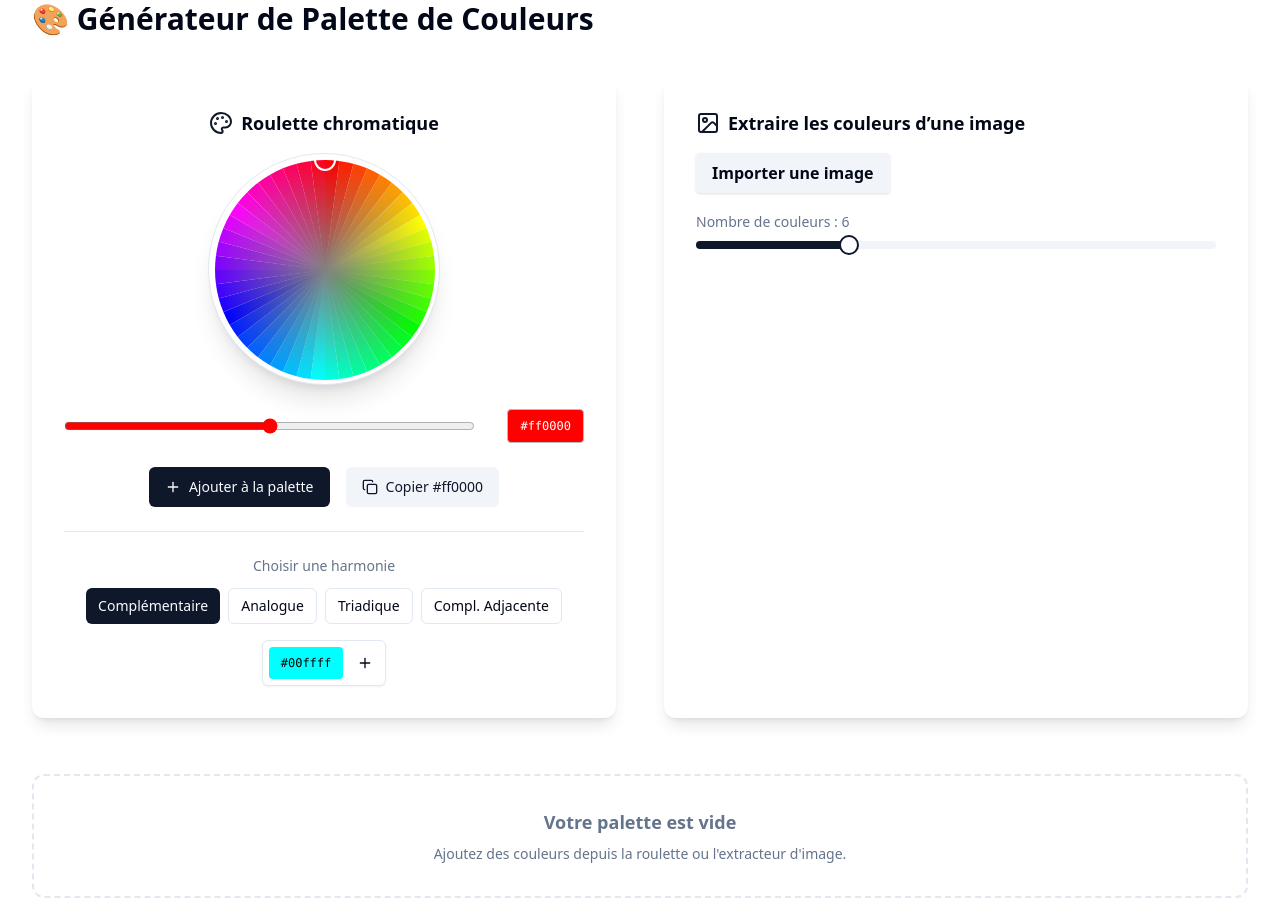
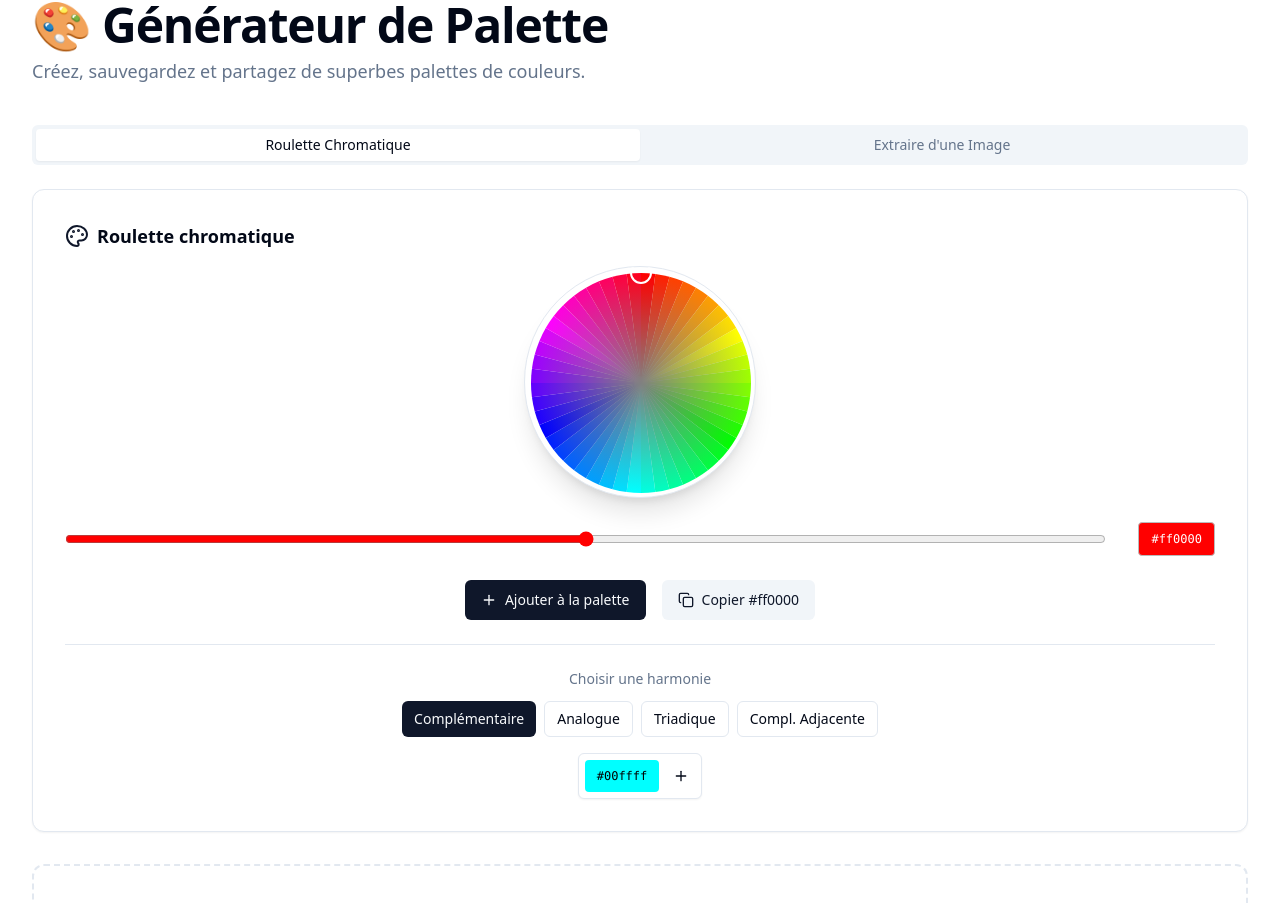
Before and after one commit to Zendaya-tech/chroma-palettes-extract, a React (Vite) app: page / in a window 1280 px wide. Shown: the part 39-942 px from the top of the page. Built offline with nearby package versions, Linux system fonts and the light colour scheme.

Commit message:
Improve design and styling
This commit focuses on enhancing the visual appearance and user interface of the application.

```diff
--- a/src/components/ExtractionCouleursImage.tsx
+++ b/src/components/ExtractionCouleursImage.tsx
@@ -57,10 +57,10 @@ export default function ExtractionCouleursImage({
   };
 
   return (
-    <div className="animate-fade-in w-full">
+    <div className="w-full">
       <div className="mb-4 flex items-center gap-2">
         <ImageIcon className="text-primary w-6 h-6" />
-        <span className="font-semibold text-lg">Extraire les couleurs d’une image</span>
+        <h3 className="font-semibold text-lg">Extraire les couleurs d’une image</h3>
       </div>
       <input
         ref={fileInputRef}
@@ -70,12 +70,12 @@ export default function ExtractionCouleursImage({
         onChange={handleFileChange}
       />
       <div className="flex flex-col items-start w-full gap-4 mb-3">
-        <button
-          className="bg-secondary px-4 py-2 rounded font-semibold hover-scale shadow"
+        <Button
           onClick={() => fileInputRef.current?.click()}
         >
+          <ImageIcon />
           Importer une image
-        </button>
+        </Button>
 
         <div className="w-full">
           <label htmlFor="color-count" className="text-sm font-medium text-muted-foreground">
--- a/src/components/MaPalette.tsx
+++ b/src/components/MaPalette.tsx
@@ -12,7 +12,7 @@ interface MaPaletteProps {
 export default function MaPalette({ palette, onRemove, onCopy }: MaPaletteProps) {
   if (palette.length === 0) {
     return (
-      <div className="w-full text-center p-8 border-2 border-dashed rounded-xl mt-8 animate-fade-in">
+      <div className="w-full text-center p-8 border-2 border-dashed rounded-xl mt-8 animate-in fade-in-0 duration-500">
         <h2 className="text-lg font-semibold text-muted-foreground">Votre palette est vide</h2>
         <p className="text-sm text-muted-foreground mt-2">
           Ajoutez des couleurs depuis la roulette ou l'extracteur d'image.
@@ -22,41 +22,45 @@ export default function MaPalette({ palette, onRemove, onCopy }: MaPaletteProps)
   }
 
   return (
-    <div className="w-full flex flex-col items-center mt-8 animate-fade-in">
-      <h2 className="text-xl font-bold mb-4">Ma Palette</h2>
-      <div className="flex flex-wrap gap-4 w-full justify-center bg-card p-6 rounded-xl shadow-lg">
+    <div className="w-full flex flex-col items-center mt-8 animate-in fade-in-0 duration-500">
+      <h2 className="text-2xl font-bold mb-4 tracking-tight">Ma Palette Actuelle</h2>
+      <div className="w-full bg-card p-6 rounded-xl shadow-sm border">
+        <div className="flex flex-wrap gap-3 justify-center">
           {palette.map((hex) => (
             <div
               key={hex}
-            className="relative flex items-center bg-background border rounded-lg shadow-sm px-2 py-1 group min-w-[68px]"
+              className="relative flex items-center bg-background border rounded-lg shadow-sm group transition-all hover:shadow-md"
             >
               <span
-              className="text-xs font-mono px-2 py-1 rounded"
+                className="text-sm font-mono px-3 py-1.5 rounded-l-md"
                 style={{
                   background: hex,
                   color: getContrastColor(hex),
-                textShadow: "0 1px 2px rgba(0,0,0,0.1)",
+                  textShadow: "0 1px 1px rgba(0,0,0,0.1)",
                 }}
               >
                 {hex}
               </span>
+              <div className="flex items-center px-1">
                 <button
-              className="ml-2 p-1 rounded hover:bg-muted"
+                  className="p-1.5 rounded hover:bg-muted"
                   title="Copier"
                   onClick={() => onCopy(hex)}
                 >
-              <CopyIcon size={13} />
+                  <CopyIcon size={14} />
                 </button>
                 <button
-              className="ml-1 p-1 rounded hover:bg-destructive/90 hover:text-destructive-foreground"
+                  className="p-1.5 rounded hover:bg-destructive/10 text-muted-foreground hover:text-destructive"
                   title="Retirer"
                   onClick={() => onRemove(hex)}
                 >
-              <XIcon size={13} />
+                  <XIcon size={14} />
                 </button>
+              </div>
             </div>
           ))}
         </div>
       </div>
+    </div>
   );
 }
--- a/src/components/RouletteChromatique.tsx
+++ b/src/components/RouletteChromatique.tsx
@@ -1,4 +1,3 @@
-
 import React, { useState, useRef } from "react";
 import { Palette, Copy as CopyIcon, Plus as PlusIcon } from "lucide-react";
 import { cn } from "@/lib/utils";
@@ -140,10 +139,10 @@ export default function RouletteChromatique({
   const cursorRadius = (saturation / 100) * RADIUS;
 
   return (
-    <div className="flex flex-col items-center animate-fade-in w-full">
-      <div className="mb-4 flex items-center gap-2">
+    <div className="flex flex-col items-center w-full">
+      <div className="mb-4 flex items-center gap-2 self-start">
         <Palette className="text-primary w-6 h-6" />
-        <span className="font-semibold text-lg">Roulette chromatique</span>
+        <h3 className="font-semibold text-lg">Roulette chromatique</h3>
       </div>
       <svg
         ref={svgRef}
--- a/src/components/SavedPalettes.tsx
+++ b/src/components/SavedPalettes.tsx
@@ -2,6 +2,12 @@
 import React from 'react';
 import { Trash2 as TrashIcon } from 'lucide-react';
 import { Button } from '@/components/ui/button';
+import {
+  Tooltip,
+  TooltipContent,
+  TooltipProvider,
+  TooltipTrigger,
+} from "@/components/ui/tooltip";
 
 export type SavedPalette = {
   id: string;
@@ -19,7 +25,7 @@ interface SavedPalettesProps {
 export default function SavedPalettes({ palettes, onLoad, onDelete, onExport }: SavedPalettesProps) {
   if (palettes.length === 0) {
     return (
-      <div className="w-full text-center p-8 border-2 border-dashed rounded-xl mt-8 animate-fade-in">
+      <div className="w-full text-center p-8 border-2 border-dashed rounded-xl mt-12 animate-in fade-in-0 duration-500">
         <h2 className="text-lg font-semibold text-muted-foreground">Aucune palette sauvegardée</h2>
         <p className="text-sm text-muted-foreground mt-2">
           Sauvegardez votre palette actuelle pour la retrouver ici.
@@ -29,13 +35,14 @@ export default function SavedPalettes({ palettes, onLoad, onDelete, onExport }:
   }
 
   return (
-    <div className="w-full flex flex-col items-center mt-8 animate-fade-in">
-      <h2 className="text-xl font-bold mb-4">Mes Palettes Sauvegardées</h2>
-      <div className="w-full space-y-4">
+    <div className="w-full flex flex-col items-center mt-12 animate-in fade-in-0 duration-500">
+      <h2 className="text-2xl font-bold mb-6 tracking-tight">Mes Palettes Sauvegardées</h2>
+      <div className="w-full max-w-4xl mx-auto space-y-4">
+        <TooltipProvider>
           {palettes.map((p) => (
-          <div key={p.id} className="bg-card p-4 rounded-xl shadow-lg border">
+            <div key={p.id} className="bg-card p-4 rounded-xl shadow-sm border transition-all hover:shadow-md">
               <div className="flex justify-between items-center mb-3 flex-wrap gap-2">
-              <h3 className="font-semibold">{p.name}</h3>
+                <h3 className="font-semibold text-lg">{p.name}</h3>
                 <div className="flex gap-2 items-center">
                   <Button variant="outline" size="sm" onClick={() => onExport(p)}>
                     Exporter
@@ -43,23 +50,30 @@ export default function SavedPalettes({ palettes, onLoad, onDelete, onExport }:
                   <Button variant="secondary" size="sm" onClick={() => onLoad(p.colors)}>
                     Charger
                   </Button>
-                <Button variant="destructive" size="icon" onClick={() => onDelete(p.id)} title="Supprimer la palette">
+                  <Button variant="destructive" size="sm" onClick={() => onDelete(p.id)} title="Supprimer la palette">
                     <TrashIcon size={16} />
+                    <span className="hidden sm:inline sm:ml-2">Supprimer</span>
                   </Button>
                 </div>
               </div>
               <div className="flex flex-wrap gap-2">
                 {p.colors.map((hex, index) => (
+                  <Tooltip key={`${hex}-${index}`} delayDuration={0}>
+                    <TooltipTrigger asChild>
                       <div
-                  key={`${hex}-${index}`}
-                  className="h-8 rounded border flex-grow min-w-[50px]"
+                        className="h-8 rounded border flex-grow min-w-[50px] cursor-pointer"
                         style={{ backgroundColor: hex }}
-                  title={hex}
                       />
+                    </TooltipTrigger>
+                    <TooltipContent>
+                      <p>{hex}</p>
+                    </TooltipContent>
+                  </Tooltip>
                 ))}
               </div>
             </div>
           ))}
+        </TooltipProvider>
       </div>
     </div>
   );
--- a/src/pages/Index.tsx
+++ b/src/pages/Index.tsx
@@ -19,6 +19,12 @@ import {
 import { Input } from "@/components/ui/input";
 import { Label } from "@/components/ui/label";
 import { Save as SaveIcon, Import as ImportIcon } from "lucide-react";
+import {
+  Tabs,
+  TabsContent,
+  TabsList,
+  TabsTrigger,
+} from "@/components/ui/tabs";
 
 const Index = () => {
   const [palette, setPalette] = useState<string[]>([]);
@@ -150,26 +156,38 @@ const Index = () => {
   }
 
   return (
-    <div className="container mx-auto py-10 min-h-screen flex flex-col">
-      <h1 className="text-3xl font-bold mb-10 text-left flex items-center gap-3">
-        🎨 Générateur de Palette de Couleurs
+    <div className="container mx-auto py-10 px-4 sm:px-6 lg:px-8 min-h-screen flex flex-col">
+      <header className="mb-10 text-left">
+        <h1 className="text-4xl font-bold tracking-tight lg:text-5xl text-left flex items-center gap-3">
+          🎨 Générateur de Palette
         </h1>
-      <div className="grid grid-cols-1 md:grid-cols-2 gap-12 mb-6">
-        <div className="bg-card rounded-xl p-8 shadow-lg flex flex-col items-center">
+        <p className="text-muted-foreground mt-2 text-lg">
+          Créez, sauvegardez et partagez de superbes palettes de couleurs.
+        </p>
+      </header>
+
+      <main className="flex-grow">
+        <Tabs defaultValue="roulette" className="w-full">
+          <TabsList className="grid w-full grid-cols-2 mb-6">
+            <TabsTrigger value="roulette">Roulette Chromatique</TabsTrigger>
+            <TabsTrigger value="image">Extraire d'une Image</TabsTrigger>
+          </TabsList>
+          <TabsContent value="roulette" className="bg-card rounded-xl p-6 lg:p-8 shadow-sm border animate-in fade-in-0 duration-500">
             <RouletteChromatique onAddColor={addColorToPalette} onCopyColor={handleCopy} />
-        </div>
-        <div className="bg-card rounded-xl p-8 shadow-lg flex flex-col items-center">
+          </TabsContent>
+          <TabsContent value="image" className="bg-card rounded-xl p-6 lg:p-8 shadow-sm border animate-in fade-in-0 duration-500">
             <ExtractionCouleursImage onAddColor={addColorToPalette} onCopyColor={handleCopy} />
-        </div>
-      </div>
+          </TabsContent>
+        </Tabs>
+
         <MaPalette palette={palette} onRemove={removeColorFromPalette} onCopy={handleCopy} />
 
-      <div className="flex gap-4 mt-4 justify-center">
-        <Button onClick={() => palette.length > 0 ? setIsSaveDialogOpen(true) : toast({ title: "Palette vide", description: "Ajoutez des couleurs avant de sauvegarder.", variant: "destructive" })}>
-            <SaveIcon className="mr-2 h-4 w-4" /> Sauvegarder la palette
+        <div className="flex gap-4 mt-8 justify-center">
+          <Button size="lg" onClick={() => palette.length > 0 ? setIsSaveDialogOpen(true) : toast({ title: "Palette vide", description: "Ajoutez des couleurs avant de sauvegarder.", variant: "destructive" })}>
+              <SaveIcon className="mr-2 h-5 w-5" /> Sauvegarder la palette
           </Button>
-        <Button variant="outline" onClick={handleImportClick}>
-            <ImportIcon className="mr-2 h-4 w-4" /> Importer une palette
+          <Button size="lg" variant="outline" onClick={handleImportClick}>
+              <ImportIcon className="mr-2 h-5 w-5" /> Importer une palette
           </Button>
           <input
               type="file"
@@ -213,6 +231,7 @@ const Index = () => {
             </DialogFooter>
           </DialogContent>
         </Dialog>
+      </main>
     </div>
   );
 };
```
Lines whose indentation alone changed are shown as unchanged.
